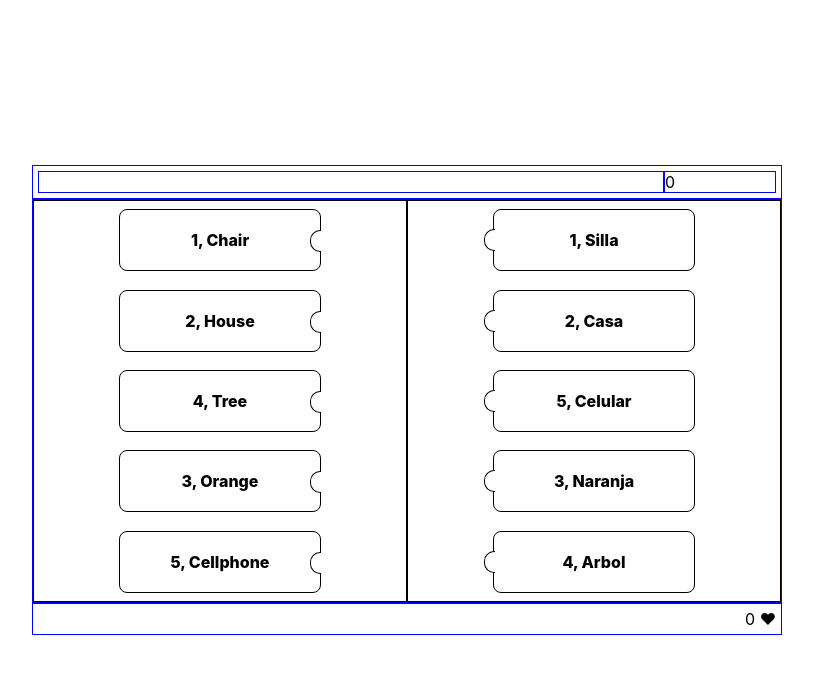
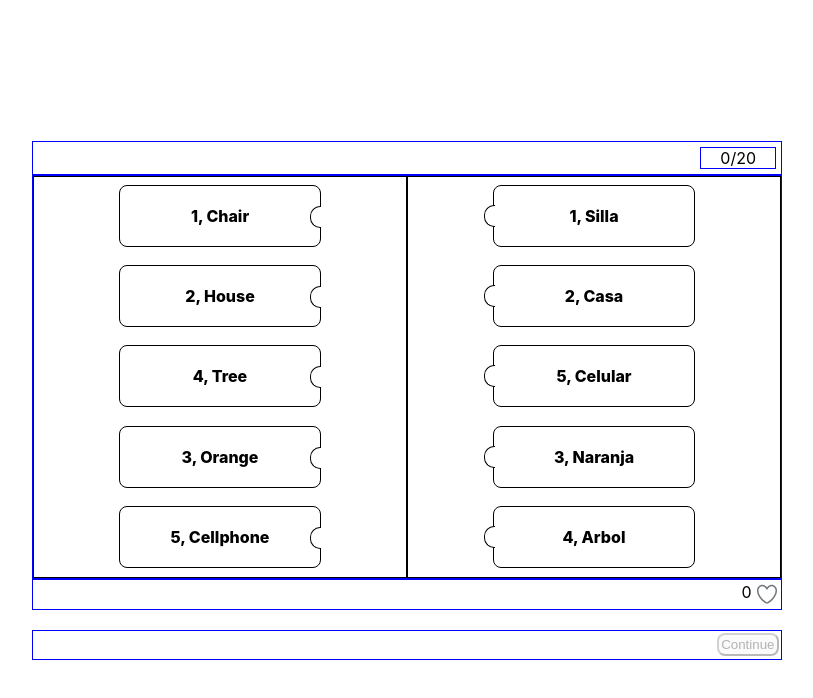
Before and after one commit to EdRafCas/tap_and_match_app, a React (Create React App) app: page / in a window 1280 px wide. Shown: the top 698 px of the page, without its empty margins (233-1046 px from the left). Built offline with nearby package versions, Linux system fonts and the light colour scheme.

Commit message:
adding buttons

```diff
--- a/src/App.js
+++ b/src/App.js
@@ -1,4 +1,4 @@
-import React,{useContext, useState} from 'react';
+import React,{useContext, useState, useEffect} from 'react';
 import LeftJigSaw from './Components/LeftJigSaw';
 import Columns from './Components/Columns'
 import './App.css';
@@ -9,7 +9,6 @@ import {CounterContextProvider, CounterContext} from './Context/CounterContext';
 
 
 const App = () => {
-
   const WordList = [
     {
       id:1,
@@ -42,6 +41,12 @@ const App = () => {
       completed:false
     }
   ]
+   const [reset, countReset] = useState(0)
+
+
+/*   const [ShuffledList, changeShuffledList] = useState([...WordList])
+  const [ShuffledList2, changeShuffledList2] = useState([...WordList]) */
+
 
     var ShuffledList = [...WordList]
     var ShuffledList = ShuffledList.sort((a, b)=> 0.5 - Math.random());
@@ -50,13 +55,24 @@ const App = () => {
     console.log(WordList)
     console.log(ShuffledList)
 
+  useEffect(()=>{
+    /* changeShuffledList(ShuffledList.sort((a, b)=> 0.5 - Math.random()))
+    changeShuffledList2(ShuffledList2.sort((a, b)=> 0.5 - Math.random())) */
+
+
+
+  }, [reset])
+
+
 
   return (
     <CounterContextProvider>
 
         <Columns
           ShuffledList={ShuffledList}
-          ShuffledList2={ShuffledList2}/>
+          ShuffledList2={ShuffledList2}
+          reset={reset}
+          countReset={countReset}/>
 
     </CounterContextProvider>
    );
--- a/src/App.scss
+++ b/src/App.scss
@@ -36,17 +36,36 @@
             width:100%;
             max-width:750px;
             .smallDivsContainer{
-                  width:85%;
-                  border:1px blue solid;
+                  width:90%;
+                  /* border:1px blue solid; */
+                  display:flex;
+                  flex-direction:row;
+                  gap:1px;
+                  justify-content: flex-start;
+                  align-items:center;
+
+                  div{
+                  width:4.5%;
+                  height:5px;
+                  border:1px green solid;
+                  background-color:green;
+                  border-radius:8px;
+
+
+                  }
+
             }
             .trackContainer{
-                  width:15%;
+                  display:flex;
+                  flex-direction:row;
+                  justify-content: center;
+                  width:10%;
                   border:1px blue solid;
             }
 
       }
       .progressCounter{
-            padding:5px;
+            padding:2.5px;
             margin-top:0px;
             display:flex;
             flex-direction:row;
@@ -55,6 +74,7 @@
             box-sizing: border-box;
             width:100%;
             max-width:750px;
+            gap:3px;
 
       }
       .column-container{
@@ -64,6 +84,20 @@
              box-sizing: border-box;
             flex-direction:row;
             justify-content: center;
+      }
+      .button-container{
+            padding:2.5px;
+            margin-top:20px;
+            display:flex;
+            flex-direction:row;
+            justify-content:flex-end;
+            border:1px blue solid;
+            button{
+                  padding:2px;
+                  border-radius:8px;
+            }
+
+
       }
 }
 
--- a/src/Components/Columns.js
+++ b/src/Components/Columns.js
@@ -4,9 +4,12 @@ import RightJigsaw from './RightJigsaw';
 import AnimationCheck from './AnimationCheck';
 import '../App.scss'
 import { CounterContext } from '../Context/CounterContext';
+import {ReactComponent as IconLikeColor} from '../img/like_icon.svg'
+import {ReactComponent as IconLike} from '../img/like_icon_color.svg'
 
-const Columns = ({ShuffledList, ShuffledList2}) => {
+const Columns = ({ShuffledList, ShuffledList2, reset, countReset}) => {
       const {counterBar} =useContext(CounterContext);
+      const {changeCounterBar} =useContext(CounterContext);
       const {counterCompleted} =useContext(CounterContext);
       const [leftColumn, changeLeftColumn] = useState("left")
       const [rightColumn, changeRightColumn] = useState("right")
@@ -37,7 +40,7 @@ const Columns = ({ShuffledList, ShuffledList2}) => {
       }
 
 
-      },[leftColumn,rightColumn,])
+      },[leftColumn,rightColumn,ShuffledList])
 
 
 
@@ -46,9 +49,13 @@ const Columns = ({ShuffledList, ShuffledList2}) => {
             <div className='container' >
                   <div className='progressBar' >
                         <div className='smallDivsContainer'>
-
+                              {Array.from({length:counterBar},(_,index)=>{
+                                    return(
+                                          <div key={index}>{index}</div>
+                                    )
+                              })}
                         </div>
-                        <div className='trackContainer'>{counterBar}</div>
+                        <div className='trackContainer'>{counterBar+"/20"}</div>
                   </div>
                   <div className='column-container'>
                         <div className='inner-container first-column'>
@@ -84,7 +91,22 @@ const Columns = ({ShuffledList, ShuffledList2}) => {
                               </>
                         </div>
                   </div>
-                  <div className='progressCounter' ><span>{countCompleted +" "}♥</span></div>
+                  <div className='progressCounter' >
+                        <span>{countCompleted +"  "}</span>
+                        {countCompleted>0?
+                        <IconLike/>
+                        :<IconLikeColor/>}
+
+                  </div>
+                  <div className='button-container'>
+                        {countCompleted !==5  || counterBar >= 20 ?
+                        <button disabled={true} >Continue</button>
+                        :
+                        <button onClick={()=>changeCounterBar(counterBar+1)}>Continue</button>
+                        }
+
+
+                  </div>
             </div>
        );
 }
```
Also changed, not shown: src/img/like_icon.svg (added), src/img/like_icon_color.svg (added). Lines whose indentation alone changed are shown as unchanged.
